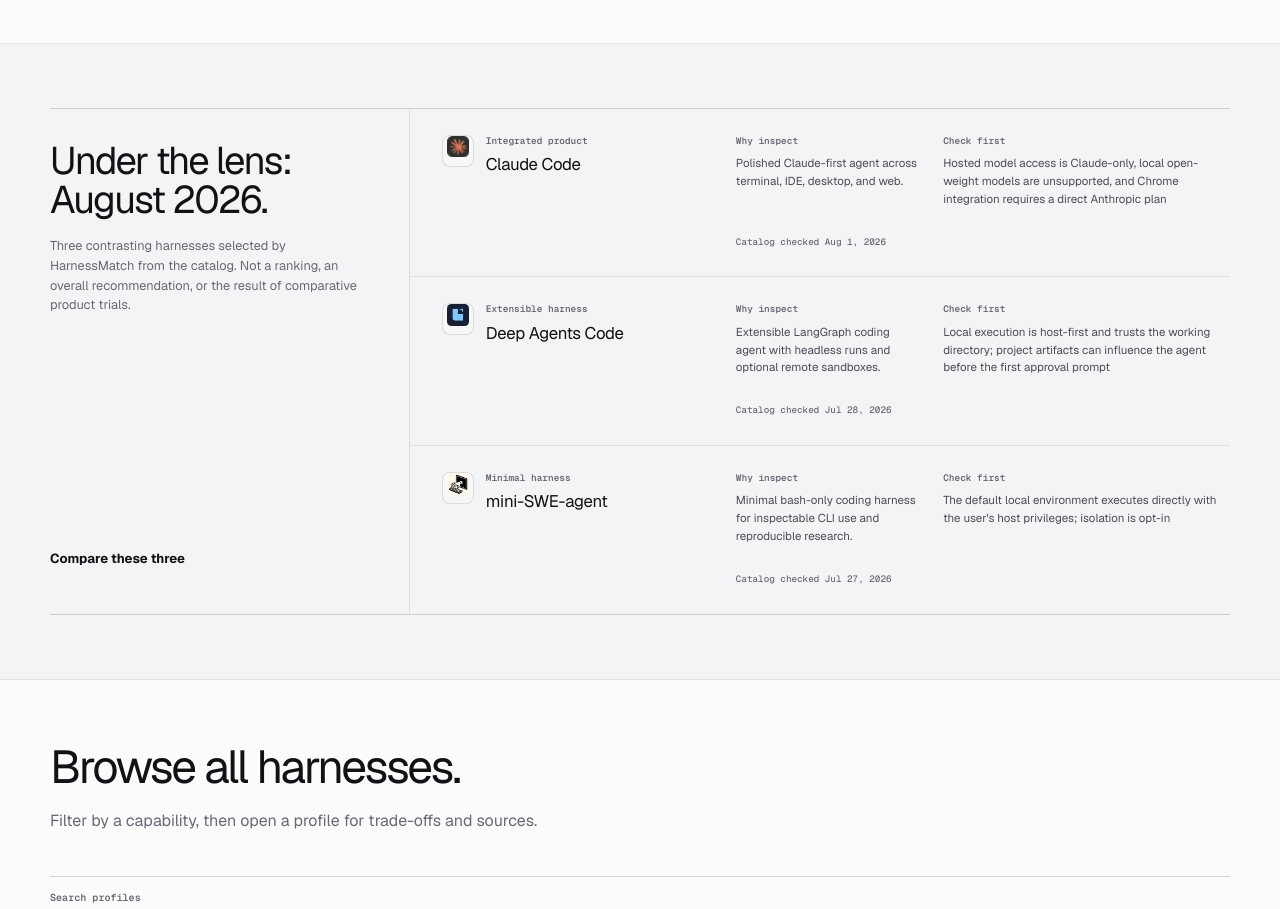
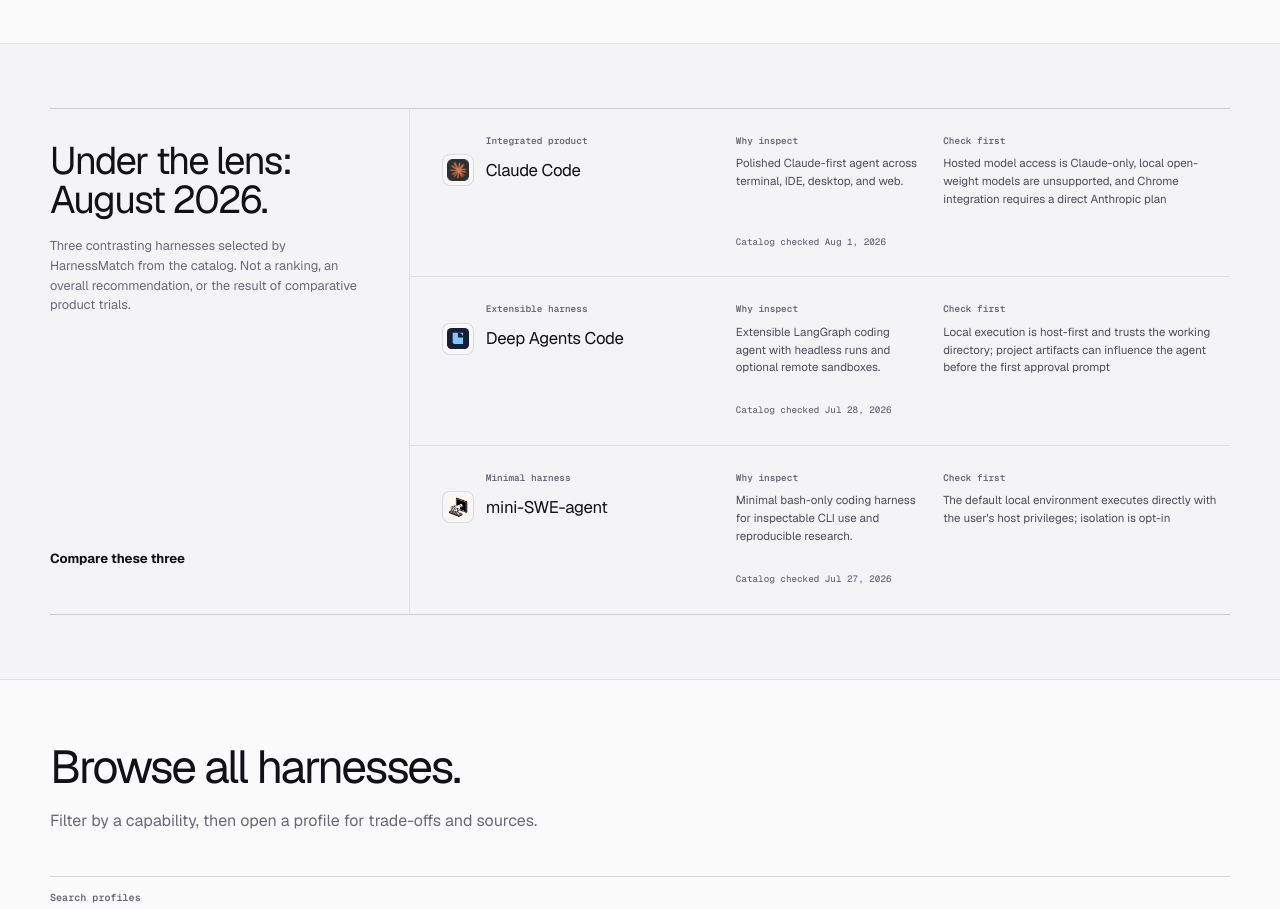
Before and after one commit to Lucenx9/harnessmatch, a Next.js app: page / in a window 1280 px wide. Shown: the part 1200-2109 px from the top of the page. Built offline with nearby package versions, Linux system fonts and the light colour scheme.

Commit message:
Align spotlight logos with product names

```diff
--- a/src/app/styles/catalog.css
+++ b/src/app/styles/catalog.css
@@ -68,9 +68,9 @@
 .home-spotlight-list { margin: 0; padding: 0; list-style: none; }
 .home-spotlight-list li { display: grid; grid-template-columns: minmax(170px, .7fr) minmax(0, 1.3fr); gap: 18px 28px; padding: 26px 0 24px 32px; }
 .home-spotlight-list li:not(:last-child) { border-bottom: 1px solid var(--line); }
-.home-spotlight-product { min-width: 0; display: flex; align-items: flex-start; gap: 12px; }
-.home-spotlight-product > div { min-width: 0; }
-.home-spotlight-product span { display: block; margin-bottom: 7px; color: var(--muted); font: 520 .59rem/1.3 var(--font-mono); }
+.home-spotlight-product { min-width: 0; }
+.home-spotlight-product > span { display: block; margin-bottom: 7px; padding-left: 44px; color: var(--muted); font: 520 .59rem/1.3 var(--font-mono); }
+.home-spotlight-product > div { min-width: 0; display: flex; align-items: center; gap: 12px; }
 .home-spotlight-product h3 { margin: 0; font-size: 1.05rem; line-height: 1.25; letter-spacing: -.02em; }
 .home-spotlight-product h3 a:hover { color: var(--accent-strong); }
 .home-spotlight-notes { min-width: 0; display: grid; grid-template-columns: .78fr 1.22fr; gap: 24px; margin: 0; }
--- a/src/components/home-spotlight.tsx
+++ b/src/components/home-spotlight.tsx
@@ -32,9 +32,9 @@ export function HomeSpotlight({ period, records }: HomeSpotlightProps) {
         {records.map((record) => (
           <li key={record.id}>
             <div className="home-spotlight-product">
-              <HarnessLogo logo={record.logo} name={record.name} size="small" />
+              <span>{record.angle}</span>
               <div>
-                <span>{record.angle}</span>
+                <HarnessLogo logo={record.logo} name={record.name} size="small" />
                 <h3><Link href={`/harnesses/${record.slug}`}>{record.name}</Link></h3>
               </div>
             </div>
```
